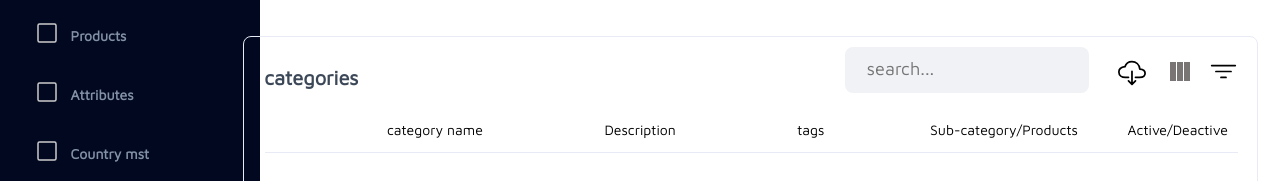
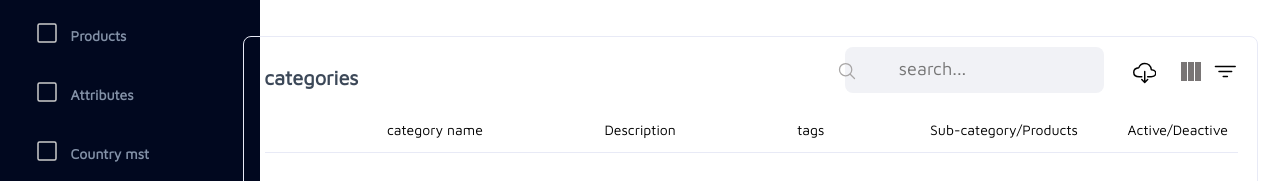
Before and after one commit to abhimestri/OstaBay-V2, a plain HTML site: page index.html in a window 1280 px wide. Shown: the part 194-375 px from the top of the page. Drawn offline with nearby package versions, Linux system fonts and the light colour scheme.

Commit message:
edited css

```diff
--- a/CSS/index.css
+++ b/CSS/index.css
@@ -60,7 +60,7 @@ body{
 }
 
 .inputText::placeholder{
-    padding-left: 20px;
+    padding-left: 4px;
     font-size: 15px;
     font-family: 'Maven Pro', sans-serif ;
 }
@@ -253,7 +253,13 @@ input[type="file"] {
     overflow-x: hidden;
     margin-top: 3vh;
 }
-
+.searchIcon{
+    position: absolute;
+    left: 58%;
+    margin-top: 13.5px;
+    font-size: 20px;
+    color: rgb(168, 166, 166);
+}
 .mainSectionDisplayOfCategory{
     width: 100%;
     margin: 0;
@@ -360,6 +366,7 @@ input[type="file"] {
     font-size: 20px;
     margin: 20px 0 0 20px;
     float: right;
+    cursor: pointer;
 }
 .Option1{
     position: relative;
@@ -381,10 +388,17 @@ input[type="file"] {
     font-size: 22px;
     margin: 17px 0 0 -7px;
     float: right;
+    cursor: pointer;
 }
 
 
 /*--- responsivness ---*/
+@media(min-width:1100px){
+    .inputText{
+        padding-left: 50px;
+        font-size: 16px;
+    }
+}
 @media(min-width:768px){
     .subNavbarSection{
         margin:-10px 0 0 0 ;
--- a/JS/index.js
+++ b/JS/index.js
@@ -1,6 +1,5 @@
 // global decleration part
 let counter = 0,counter2 = 0;
-
 
 
 // navigate into pages
@@ -155,9 +154,9 @@ function dragDrop(e){
     let data = e.dataTransfer.getData("id");
 
     if(data.startsWith('parentELE') == true && e.target.parentElement.parentElement.id.startsWith('childELE') == true){
-        alert("ERROR!! can/'t add Main Category to Sub Category ")
+        alert("ERROR!! can't add Main Category to Sub Category ")
     }else if(data.startsWith('childELE') == true && e.target.parentElement.parentElement.id.startsWith('parentELE') == true){
-        alert("ERROR!! can/'t add Sub Category to Main Category ")
+        alert("ERROR!! can't add Sub Category to Main Category ")
     }else{
         let first = document.getElementById(data);
         let second = document.getElementById(e.target.parentElement.parentElement.id);
--- a/index.html
+++ b/index.html
@@ -49,6 +49,7 @@
                     <div>
                         <div class="subNavbarSection">
                             <h2 class="subNavHeaderText">categories</h2>
+                            <ion-icon class="searchIcon" name="search-outline"></ion-icon>
                             <input class="inputText" type="text" placeholder="search...">
                             <ion-icon class="cloudDownload" name="cloud-download-outline"></ion-icon>
                             <div class="Option1">
@@ -97,7 +98,7 @@
                             </select><br>
                             <label class="featuredLabel">Featured photo</label><br>
                             <div class="FeaturedSection">
-                                <label class="addNewPhoto"> <input accept="image/*" name="UPLOADFILE" id="UPLOADFILE" type="file"/> + add new Photo</label> <ion-icon class="Clip" name="link-outline"></ion-icon><p class="addExistingFile">Link existing photo</p><br>
+                                <p class="addNewPhoto"> + add new Photo</p> <ion-icon class="Clip" name="link-outline"></ion-icon><p class="addExistingFile">Link existing photo</p><br>
                             </div>
                             <label class="photos">Photo</label><br>
                             <div class="photosSection">
```
